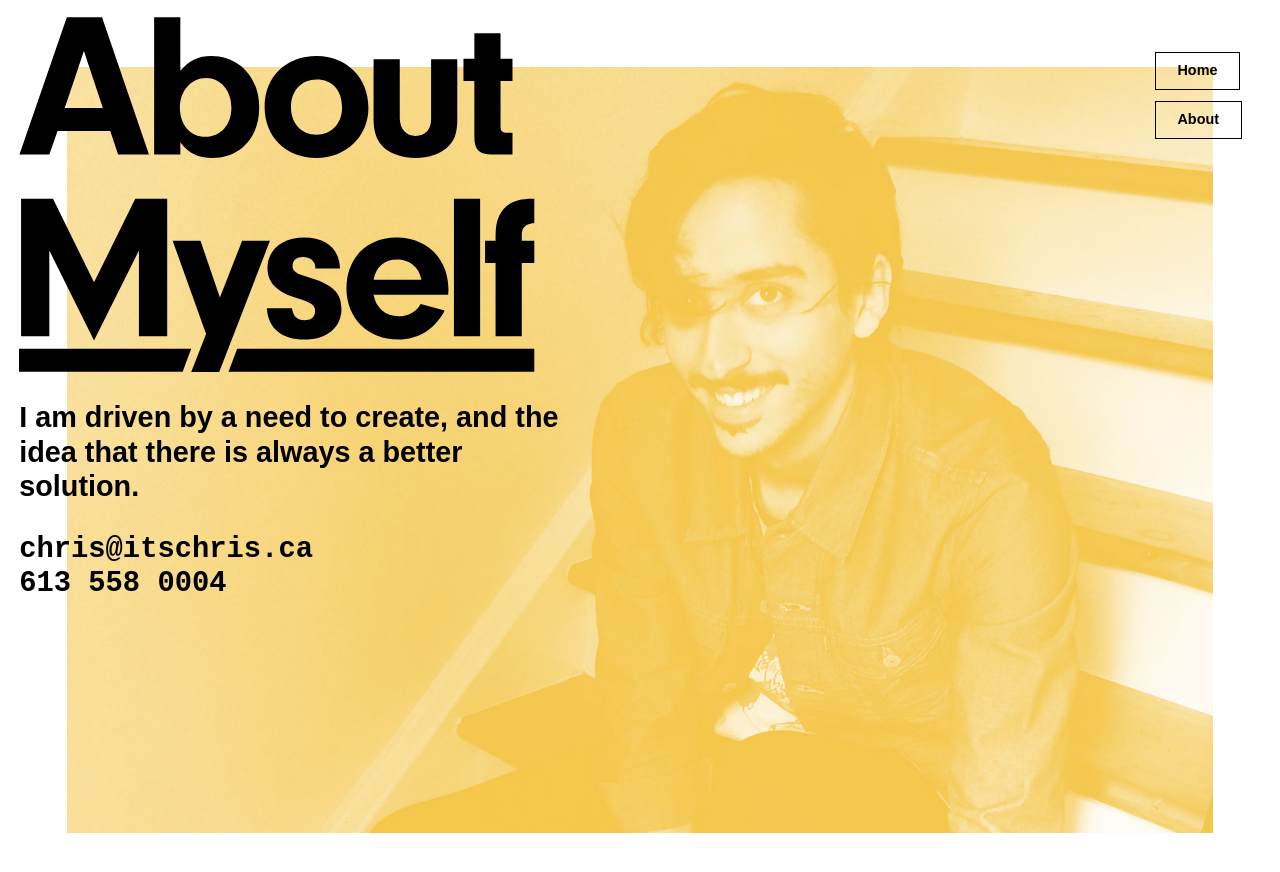
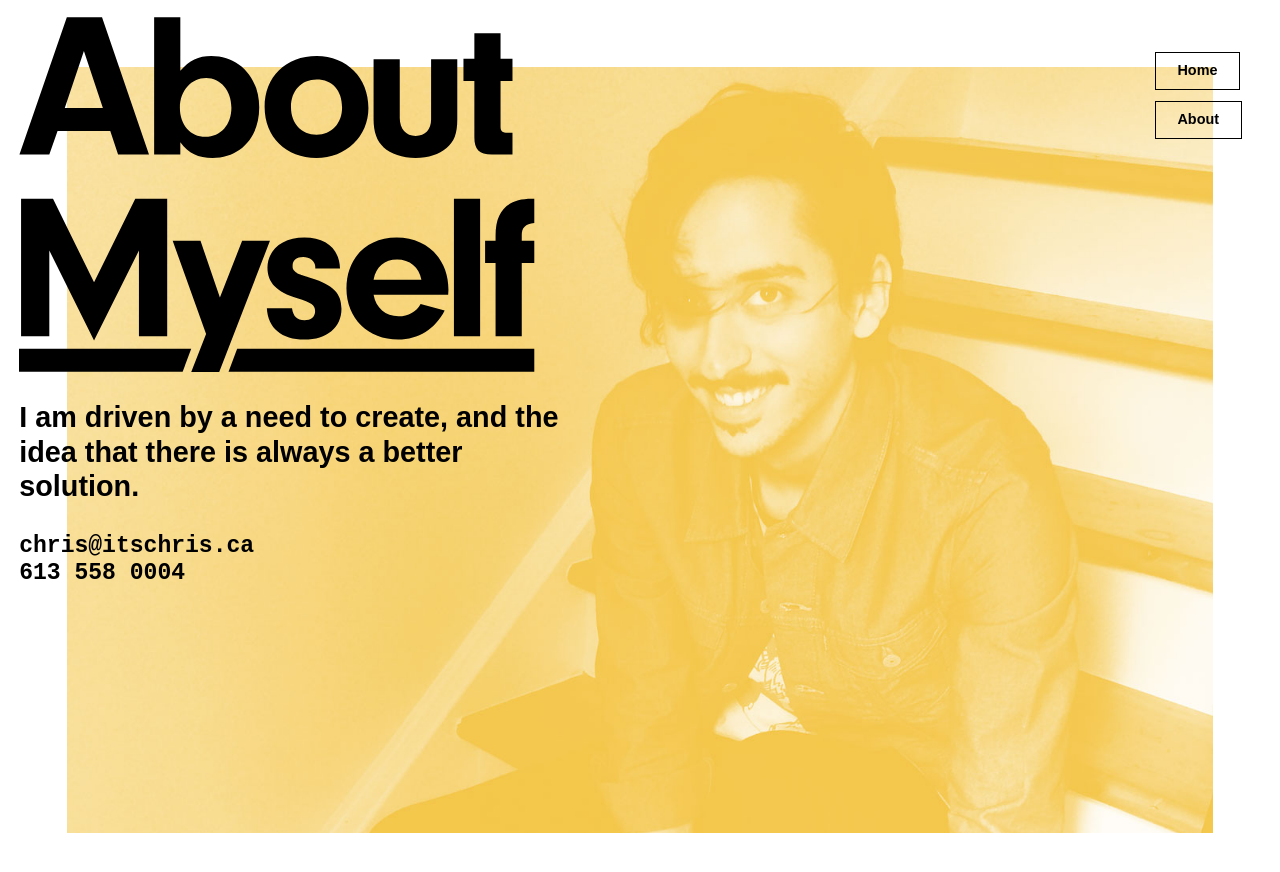
Before and after one commit to DoctorDiLauro/portfolio, a Jekyll site: the page built from about.html, in a window 1280 px wide. Shown: the top 872 px of the page. Built offline with Jekyll 4.4.1, drawn with Linux system fonts in a browser that asks for light colours; some web fonts are replaced.

Commit message:
changed contact info style

```diff
--- a/about.html
+++ b/about.html
@@ -15,7 +15,7 @@ title: Chris Di Lauro • About
         <p>I am driven by a need to create, and the idea that there is always a better solution.</p>
       </div>
       <div itemscope itemtype="https://schema.org/person" class="contact-info about-txt">
-        <p itemprop="email" class="source-code push-0">chris@itschris.ca</p>
-        <p itemprop="telephone" class="source-code push-0">613 558 0004</p>
+        <p itemprop="email" class="contact-info push-0">chris@itschris.ca</p>
+        <p itemprop="telephone" class="contact-info push-0">613 558 0004</p>
       </div>
     </div>
--- a/css/main.css
+++ b/css/main.css
@@ -157,7 +157,8 @@ h3 {
   height: 100%;
 }
 
-.img-description {
+.img-description,
+.contact-info {
   font-size: 80%;
   font-family: "source-code-pro", monospace;
 }
```
